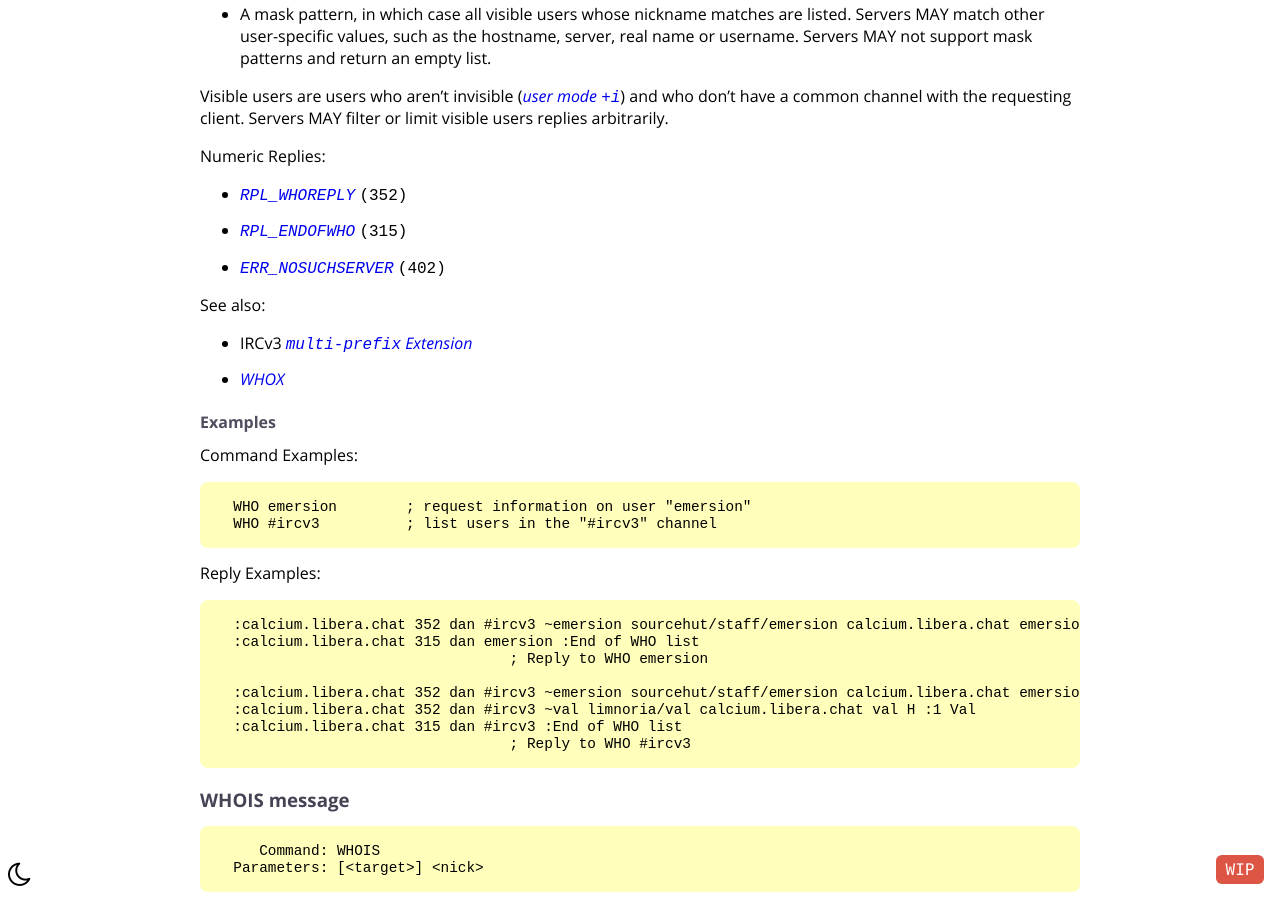
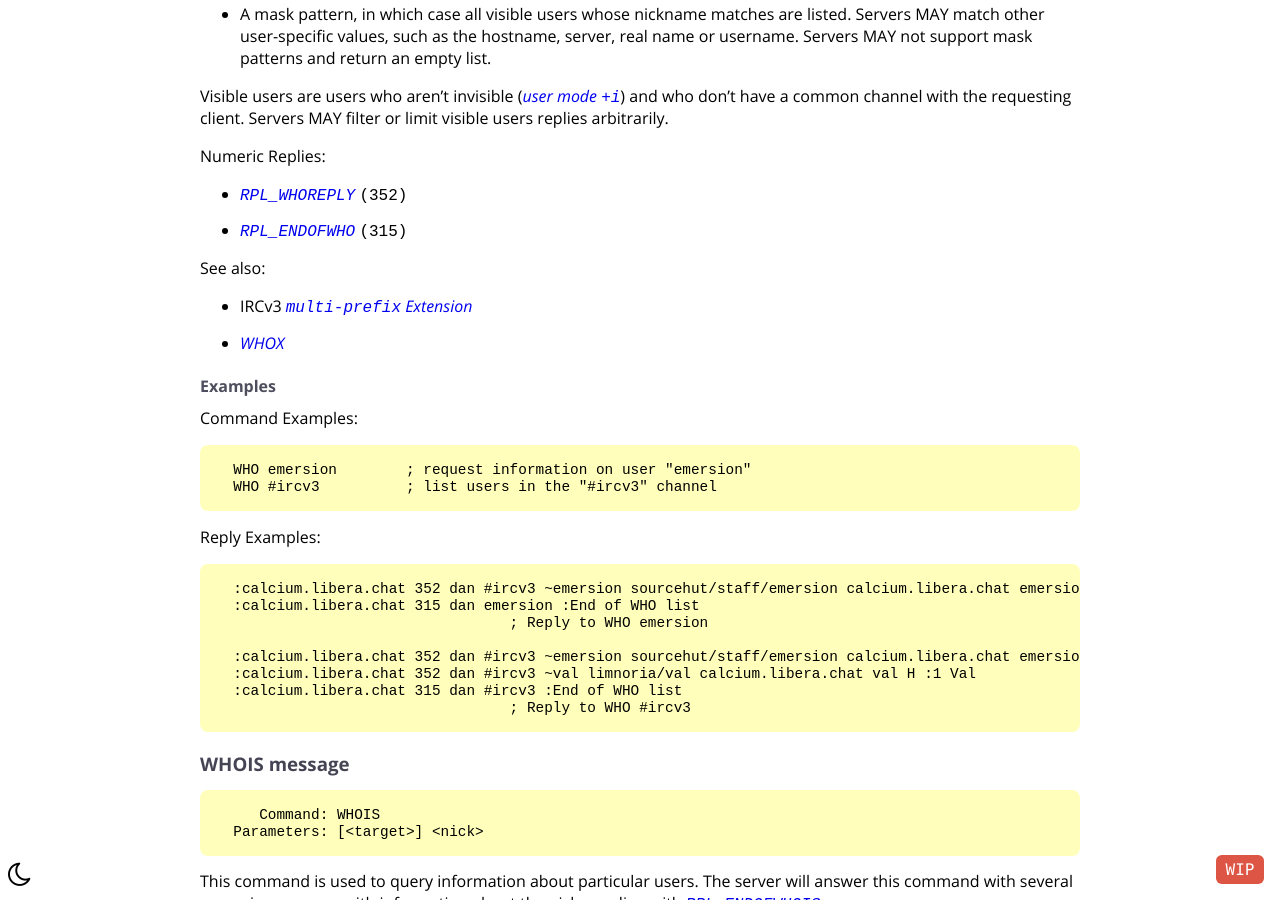
Before and after one commit to ircdocs/modern-irc, a Jekyll site: the page built from index.md, in a window 1280 px wide and 900 px high, scrolled down 47543 px. Built offline with Jekyll 4.4.1, drawn with Linux system fonts in a browser that asks for light colours; the table of contents is made by our own code.

Commit message:
Drop ERR_NOSUCHSERVER from WHO replies (#216)
The WHO command doesn't have any server argument. It doesn't seem
like any implementation returns ERR_NOSUCHSERVER.

```diff
--- a/_includes/messages/user_queries.md
+++ b/_includes/messages/user_queries.md
@@ -19,7 +19,6 @@ Numeric Replies:
 
 * {% numeric RPL_WHOREPLY %}
 * {% numeric RPL_ENDOFWHO %}
-* {% numeric ERR_NOSUCHSERVER %}
 
 See also:
 
```
